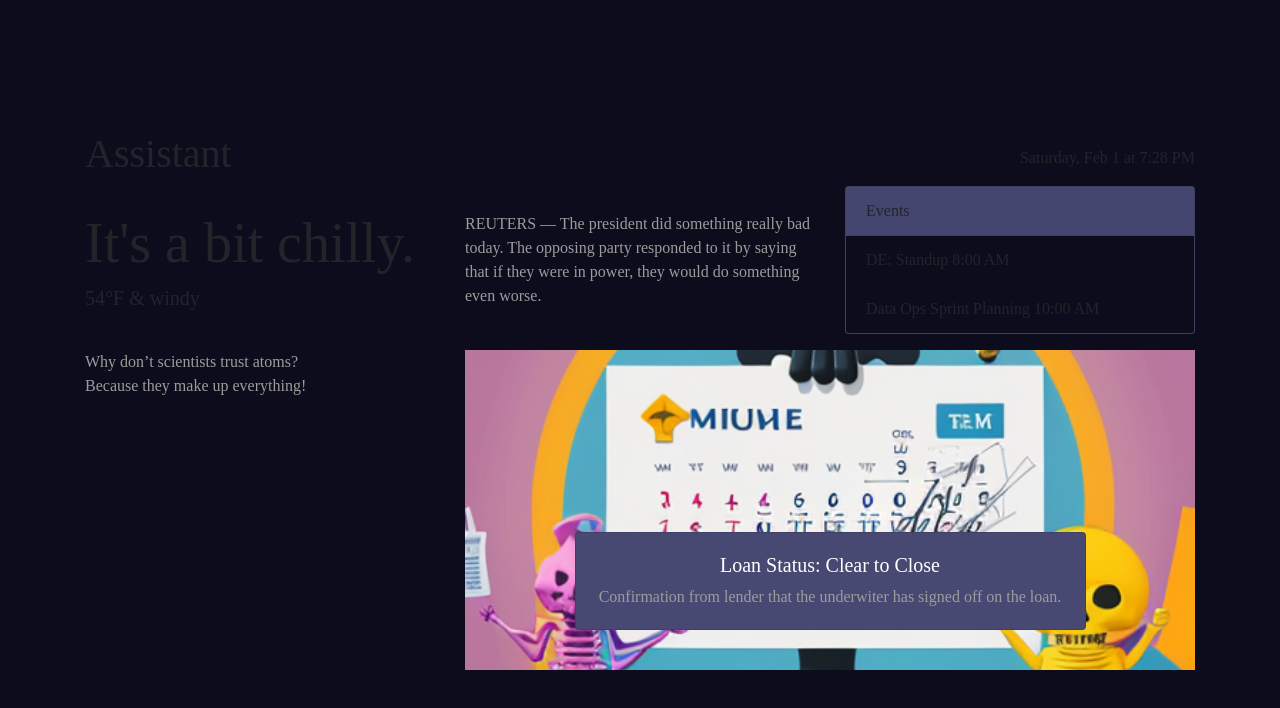
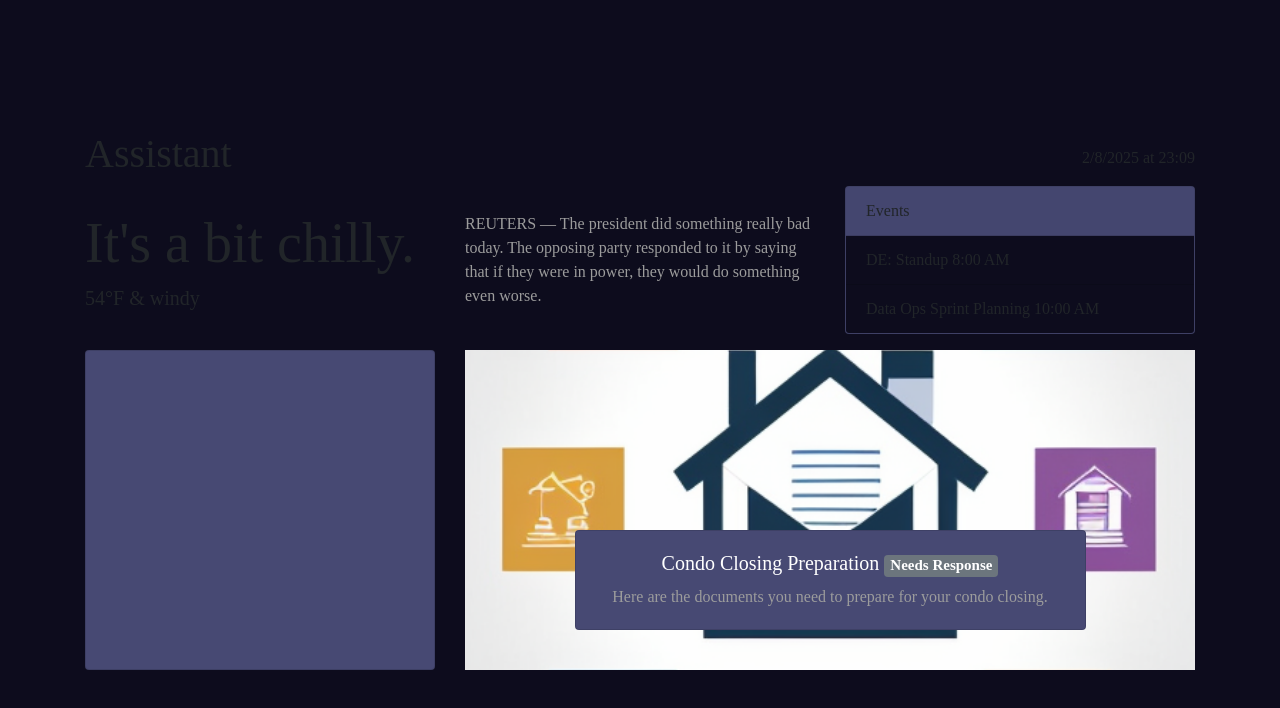
Before and after one commit to clairesrc/assistant, a website built with webpack: page frontend/src/index.html in a window 1280 px wide. Built offline with nearby package versions, Linux system fonts and the light colour scheme; files whose address does not match are found by name.

Commit message:
frontend logic

```diff
--- a/frontend/src/app/app.ts
+++ b/frontend/src/app/app.ts
@@ -1,9 +1,94 @@
-import $ from 'jquery';
-import 'styles/app.css';
-import './vendor';
+import "styles/app.css";
+import "./vendor";
 
-const a = 1;
-console.log($, a);
+type Email = {
+  image: string;
+  title: string;
+  description: string;
+  needResponse: boolean;
+};
 
-if (true) {
-}
+const emails: Array<Email> = [
+  {
+    image: "/images/slide-1.png",
+    title: "Docusign Request",
+    description:
+      "Formalize your agreement with the seller by signing the contract.",
+    needResponse: false,
+  },
+  {
+    image: "/images/slide-2.png",
+    title: "Condo Closing Preparation",
+    description:
+      "Here are the documents you need to prepare for your condo closing.",
+    needResponse: true,
+  },
+  {
+    image: "/images/slide-3.png",
+    title: "Gift Letter Clarification",
+    description: "We need more information about the gift letter you provided.",
+    needResponse: true,
+  },
+];
+
+const renderDate = () => {
+  const dateElement: HTMLElement = document.getElementById("date");
+  const date = new Date();
+  const formattedDate = date.toLocaleDateString("en-US");
+  const hours = date.getHours();
+  const minutes = date.getMinutes();
+  const formattedTime = `${hours}:${minutes < 10 ? "0" : ""}${minutes}`;
+  dateElement.innerHTML = `<span class="u-color-basic-brighter">${formattedDate}</span> at <span class="u-color-basic-brighter">${formattedTime}</span>`;
+};
+
+const renderEmailCarousel = (emails: Array<Email>) => {
+  const carouselElement: HTMLElement =
+    document.getElementById("emailsCarousel");
+  const carouselItemTemplate = document.getElementById("emailCarouselItem");
+  let firstCarouselItemActivated = false;
+  emails.forEach(function (email: Email) {
+    const clone = (<HTMLTemplateElement>carouselItemTemplate).content.cloneNode(
+      true
+    );
+
+    const captionItem: HTMLElement = (<HTMLElement>clone).querySelector(
+      ".carousel-item"
+    );
+    if (!firstCarouselItemActivated) {
+      captionItem.classList.add("active");
+      firstCarouselItemActivated = true;
+    }
+
+    let image: HTMLElement = (<HTMLElement>clone).querySelector(".item-image");
+    image.style.backgroundImage = `url(${email.image})`;
+
+    const captionTitle: HTMLElement = (<HTMLElement>clone).querySelector(
+      ".carousel-caption h5"
+    );
+    const captionTitleText = `${email.title} ${
+      email.needResponse
+        ? '<span class="badge bg-secondary">Needs Response</span>'
+        : ""
+    }`;
+    captionTitle.innerHTML = captionTitleText;
+
+    const captionDescription = (<HTMLElement>clone).querySelector(
+      ".carousel-caption p"
+    );
+    captionDescription.innerHTML = email.description;
+
+    carouselElement.appendChild(clone);
+  });
+};
+
+const renderApp = () => {
+  renderEmailCarousel(emails);
+  renderDate();
+};
+
+renderApp();
+
+// re-render every 30 seconds
+setInterval(() => {
+  renderApp();
+}, 30000);
--- a/frontend/src/index.html
+++ b/frontend/src/index.html
@@ -17,7 +17,7 @@
           <div class="col align-middle">
             <h1 class="u-color-basic-darker">Assistant</h1>
           </div>
-          <div class="col-6 text-right u-color-basic-darker">
+          <div class="col-6 text-right u-color-basic-darker" id="date">
             <span class="u-color-basic-brighter">Saturday, Feb 1</span> at
             <span class="u-color-basic-brighter">7:28 PM</span>
           </div>
@@ -61,10 +61,9 @@
         </div>
         <div class="row mt-3">
           <div class="col-4">
-            <p class="m-0">
-              Why don’t scientists trust atoms?<br />
-              Because they make up everything!
-            </p>
+            <div class="card" style="height: 100%">
+              <div class="card-body"></div>
+            </div>
           </div>
           <div class="col-8">
             <div
@@ -73,59 +72,26 @@
               data-bs-ride="carousel"
             >
               <div class="carousel-inner">
-                <div class="carousel-item active">
+                <template id="emailCarouselItem">
+                  <div class="carousel-item">
                     <div
                       class="item-image"
-                    style="background-image: url(/images/slide-2.png)"
+                      style="background-image: url()"
                     ></div>
                     <div class="carousel-caption d-none d-md-block">
                       <div class="card">
                         <div class="card-body">
                           <h5>
-                          Condo Closing Preparation
-                          <span class="badge bg-secondary">Needs Response</span>
+                            <span class="badge bg-secondary"
+                              >Needs Response</span
+                            >
                           </h5>
-                        <p class="u-color-basic-brighter m-0">
-                          Outstanding items: payment of homeowner's insurance
-                          premium, borrower attestation signature.
-                        </p>
+                          <p class="u-color-basic-brighter m-0"></p>
                         </div>
                       </div>
                     </div>
                   </div>
-                <div class="carousel-item">
-                  <div
-                    class="item-image"
-                    style="background-image: url(/images/slide-1.png)"
-                  ></div>
-                  <div class="carousel-caption d-none d-md-block">
-                    <div class="card">
-                      <div class="card-body">
-                        <h5>Loan Status: Clear to Close</h5>
-                        <p class="u-color-basic-brighter m-0">
-                          Confirmation from lender that the underwiter has
-                          signed off on the loan.
-                        </p>
-                      </div>
-                    </div>
-                  </div>
-                </div>
-                <div class="carousel-item">
-                  <div
-                    class="item-image"
-                    style="background-image: url(/images/slide-3.png)"
-                  ></div>
-                  <div class="carousel-caption d-none d-md-block">
-                    <div class="card">
-                      <div class="card-body">
-                        <h5>Complete with Docusign: Revised Gift Letters</h5>
-                        <p class="u-color-basic-brighter m-0">
-                          Gift letters from the borrower's family members.
-                        </p>
-                      </div>
-                    </div>
-                  </div>
-                </div>
+                </template>
               </div>
             </div>
           </div>
```
Lines whose indentation alone changed are shown as unchanged.
